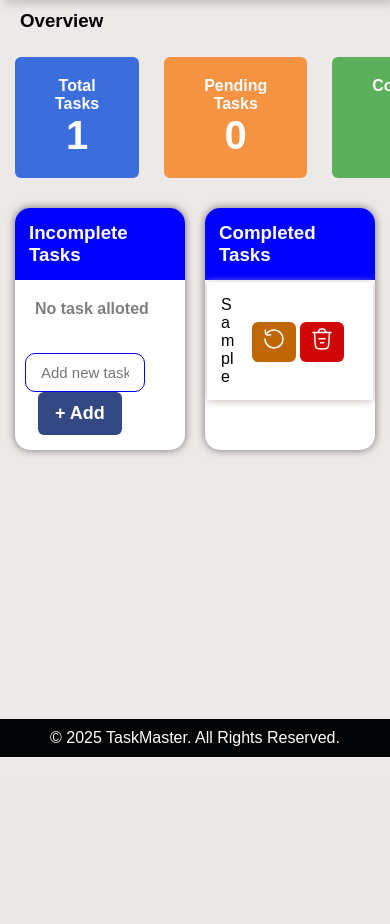
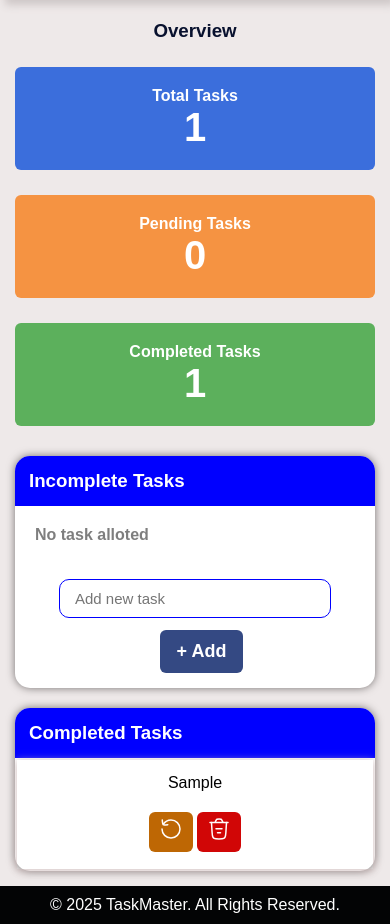
Before and after one commit to vivek-chauhan16/taskmaster-todo, a Django app: page / in a window 390 px wide; the page is wider, and only the part inside the window is pictured. Shown: the part 67-991 px from the top of that part. Before the commit the page ends 824 px from the top of that part, so only its background shows below. Run offline with Django 5.2, Linux system fonts and the light colour scheme; tables that the repository leaves empty hold one stand-in row (values such as "Sample post"); some libraries are stand-ins or nearby versions.

Commit message:
Core functionalities improved with responsive UI

```diff
--- a/static/css/style.css
+++ b/static/css/style.css
@@ -9,15 +9,16 @@ body {
     background-color: rgb(238, 233, 233);
 }
 
-html,body{
+html,
+body {
     height: 100%;
     margin: 0;
     display: flex;
     flex-direction: column;
 }
 
-.content{
-    flex:1;
+.content {
+    flex: 1;
 }
 
 .container {
@@ -35,11 +36,11 @@ html,body{
     padding-left: 15px;
 }
 
-.logo-container a{
+.logo-container a {
     text-decoration: none;
 }
 
-.logo-container a:active{
+.logo-container a:active {
     color: #551a8b;
 }
 
@@ -53,7 +54,7 @@ html,body{
     transition: 0.2s ease all;
 }
 
-.nav-options a:hover{
+.nav-options a:hover {
     background-color: rgb(224, 221, 221);
     padding: 20px;
     border-radius: 5px;
@@ -62,6 +63,9 @@ html,body{
 
 #info-heading {
     padding: 10px 20px;
+    text-align: center;
+    color: #08112e;
+    margin-top: 10px;
 }
 
 .info-container {
@@ -81,11 +85,11 @@ html,body{
     font-weight: 600;
     display: flex;
     flex-direction: column;
-    justify-content:center;
+    justify-content: center;
     align-items: center;
 }
 
-.top-card span{
+.top-card span {
     font-size: 2.5rem;
     font-weight: bold;
     padding: 0;
@@ -131,38 +135,38 @@ html,body{
     font-weight: 500;
 }
 
-.task-icon{
+.task-icon {
     text-decoration: none;
 
 }
 
-.form-group{
+.form-group {
     padding: 15px 10px;
 }
 
-.form-group input{
+.form-group input {
     padding: 10px 15px;
     width: 80%;
     font-size: 15px;
     border-radius: 10px;
-    border:1px solid blue;
+    border: 1px solid blue;
     transition: all 0.2s ease;
 }
 
-.form-group input:hover{
+.form-group input:hover {
     border: 1px solid rgb(20, 126, 6);
 }
 
-.form-group input:focus{
+.form-group input:focus {
     border: 2px solid rgb(30, 95, 192);
     outline: none;
 }
 
-.form-group button{
+.form-group button {
     padding: 11px 17px;
     font-size: 18px;
     background-color: #0f286dd7;
-    border:none;
+    border: none;
     color: white;
     border-radius: 6px;
     font-weight: 600;
@@ -170,12 +174,12 @@ html,body{
     transition: all 0.25s ease;
 }
 
-.form-group button:hover{
+.form-group button:hover {
     background-color: #3a5bb6d7;
     cursor: pointer;
 }
 
-.task-center-card{
+.task-center-card {
     display: flex;
     padding: 14px;
     align-items: center;
@@ -184,7 +188,7 @@ html,body{
     margin: 2px;
 }
 
-.task-center-card p{
+.task-center-card p {
     overflow-wrap: break-word;
     min-width: 0;
     flex: 1;
@@ -192,54 +196,54 @@ html,body{
     word-break: break-all;
 }
 
-.task-icon-container{
+.task-icon-container {
     padding: 1px 15px;
     flex-shrink: 0;
 }
 
-.task-icon{
+.task-icon {
     border-radius: 6px;
     padding: 15px 10px 8px 10px;
 }
 
-.task-icon img{
+.task-icon img {
     height: auto;
     object-fit: contain;
 }
 
-.task-icon.done{
+.task-icon.done {
     background-color: rgb(2, 139, 2);
     transition: all 0.25s ease;
 }
 
-.task-icon.done:hover{
+.task-icon.done:hover {
     background-color: rgb(17, 172, 17);
 }
 
-.task-icon.edit{
+.task-icon.edit {
     background-color: #009688;
     transition: all 0.25s ease;
 }
 
-.task-icon.edit:hover{
+.task-icon.edit:hover {
     background-color: #31cabb;
 }
 
-.task-icon.delete{
+.task-icon.delete {
     background-color: rgb(209, 6, 6);
     transition: all 0.25s ease;
 }
 
-.task-icon.delete:hover{
+.task-icon.delete:hover {
     background-color: rgb(238, 42, 42);
 }
 
-.task-icon.undone{
+.task-icon.undone {
     background-color: rgb(190, 103, 4);
     transition: all 0.25s ease;
 }
 
-.task-icon.undone:hover{
+.task-icon.undone:hover {
     background-color: rgb(231, 139, 34);
 }
 
@@ -253,37 +257,41 @@ html,body{
 .completed-status span {
     padding: 10px;
 }
-.status-card{
+
+.status-card {
     font-weight: bold;
     opacity: 0.5;
     padding: 20px;
 }
 
-footer{
+footer {
     background-color: #030405;
     color: white;
     text-align: center;
     padding: 10px;
     margin-bottom: 20px;
+    width: 100%;
 }
 
 
-#edit-heading{
+#edit-heading {
     text-align: center;
     padding: 15px;
+    color: #031874;
+    text-shadow: 3px 2px 4px rgb(155, 186, 190);
 }
 
-.edit-form{
+.edit-form {
     text-align: center;
 }
 
-.back-button{
+.back-button {
     text-align: center;
     padding: 15px;
     margin: 20px 15px;
 }
 
-.back-button a{
+.back-button a {
     text-decoration: none;
     background-color: rgb(231, 0, 0);
     color: white;
@@ -293,6 +301,114 @@ footer{
     transition: all 0.2s ease;
 }
 
-.back-button a:hover{
+.back-button a:hover {
     background-color: rgb(255, 39, 39);
 }
+
+.about {
+    width: 50%;
+    margin: 35px auto;
+    padding: 15px;
+    background-color: rgb(219, 215, 215);
+    border-radius: 8px;
+    box-shadow: 0 0 13px rgb(138, 118, 118);
+}
+
+.about-content h2 {
+    text-align: center;
+    background-color: rgb(0, 0, 78);
+    color: white;
+    padding: 10px;
+    border-radius: 5px;
+}
+
+.content-para {
+    margin-top: 14px;
+    padding: 10px;
+    background-color: #5e3070;
+    border-radius: 5px;
+    color: white;
+}
+
+.creator {
+    display: flex;
+    align-items: center;
+    margin-top: 14px;
+    justify-content: space-around;
+}
+
+
+.photo {
+    border-radius: 15px;
+    margin: 15px;
+    width: 120px;
+    height: 130px;
+    box-shadow: 0 0 15px rgb(53, 50, 50);
+    background: linear-gradient(135deg, #dbdee2, #bbbdc2);
+    overflow: hidden;
+}
+
+.photo::before {
+    display: block;
+    width: 100%;
+    height: 100%;
+    content: "";
+    background-image: url(/static/images/me.png);
+    background-position: center;
+    background-repeat: no-repeat;
+    background-size: cover;
+}
+
+.creator-name {
+    background-color: rgb(40, 21, 56);
+    padding: 15px;
+    border-radius: 8px;
+    color: white;
+    box-shadow: 0 0 10px rgb(22, 32, 46);
+}
+
+@media (max-width: 1106px) {
+    .form-group {
+        display: flex;
+        flex-direction: column;
+        align-items: center;
+        gap: 12px;
+    }
+
+    .about {
+        width: 80%;
+    }
+
+}
+
+@media (max-width: 800px) {
+    .task-container {
+        grid-template-columns: 1fr;
+    }
+}
+
+@media (max-width:550px) {
+    .info-container {
+        grid-template-columns: 1fr;
+    }
+
+    .task-center-card {
+        flex-direction: column;
+        gap: 15px;
+    }
+
+    .task-icon-container {
+        padding: 10px;
+    }
+
+    .about {
+        width: 90%;
+    }
+}
+
+
+@media (max-width:880px) {
+    .creator {
+        flex-direction: column;
+    }
+}
--- a/task_master/urls.py
+++ b/task_master/urls.py
@@ -12,5 +12,7 @@ urlpatterns = [
 
      path('edit_task/<int:pk>/', views.edit_task, name="edit_task"),
 
+     path('about/',views.about, name='about'),
+
 
 ]
--- a/task_master/views.py
+++ b/task_master/views.py
@@ -46,3 +46,6 @@ def edit_task(request,pk):
             'get_task': get_task,
         }
         return render(request, 'edit_task.html', context)
+
+def about(request):
+    return render(request, 'about.html')
--- a/task_master_main/settings.py
+++ b/task_master_main/settings.py
@@ -25,7 +25,7 @@ SECRET_KEY = 'django-insecure-xt6bt6hi9$0h!^o&5!*u-wlk)9y7c!r6jagm278_40aorsd+f0
 # SECURITY WARNING: don't run with debug turned on in production!
 DEBUG = True
 
-ALLOWED_HOSTS = []
+ALLOWED_HOSTS = ['192.168.31.98']
 
 
 # Application definition
--- a/templates/base.html
+++ b/templates/base.html
@@ -4,11 +4,18 @@
   <head>
     <meta charset="UTF-8" />
     <meta name="viewport" content="width=device-width, initial-scale=1.0" />
+    <meta name="apple-mobile-web-app-title" content="TaskMaster" />
+    {% comment %}set the color of top status bar in android{% endcomment %}
+    <meta name="theme-color" content="#ffffff" />
     <title>TaskManager - Keep it done</title>
     <link rel="stylesheet" href="{% static 'css/style.css' %}" />
     <link rel="stylesheet" href="https://cdn.hugeicons.com/font/hgi-stroke-rounded.css" />
     <script src="https://cdn.jsdelivr.net/npm/sweetalert2@11"></script>
-    <link rel="shortcut icon" href="{% static 'images/favicon.ico' %}" type="image/x-icon" />
+    <link rel="icon" type="image/png" href="{% static 'images/favicon-96x96.png' %} " sizes="96x96" />
+    <link rel="icon" type="image/svg+xml" href="{% static 'images/favicon.svg' %}" />
+    <link rel="shortcut icon" href="{% static 'images/favicon.ico' %}" />
+    <link rel="apple-touch-icon" sizes="180x180" href="{% static 'images/apple-touch-icon.png' %}" />
+    <link rel="manifest" href="{% static 'images/site.webmanifest' %}" />
   </head>
 
   <body>
@@ -20,7 +27,7 @@
         </div>
 
         <div class="nav-options">
-          <a href="#">About</a>
+          <a href=" {% url 'about' %} ">About</a>
           <a href="#">Theme</a>
         </div>
       </nav>
```
Also changed, not shown: templates/about.html (+26 -0 lines), static/images/apple-touch-icon.png (added), static/images/favicon-96x96.png (added), static/images/favicon.ico, static/images/favicon.svg (added), static/images/me.png (added), static/images/site.webmanifest (added), static/images/web-app-manifest-192x192.png (added), static/images/web-app-manifest-512x512.png (added).
